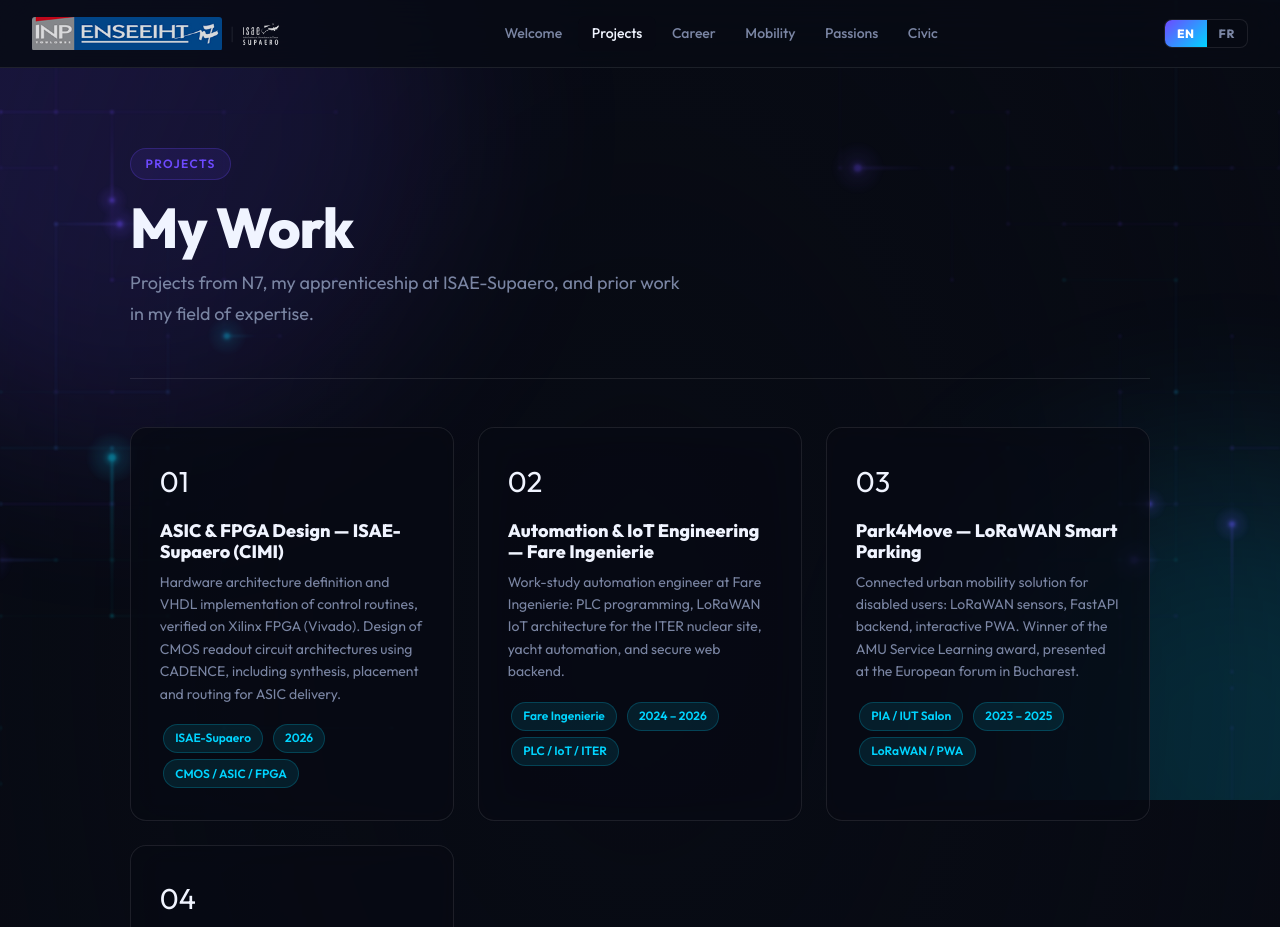
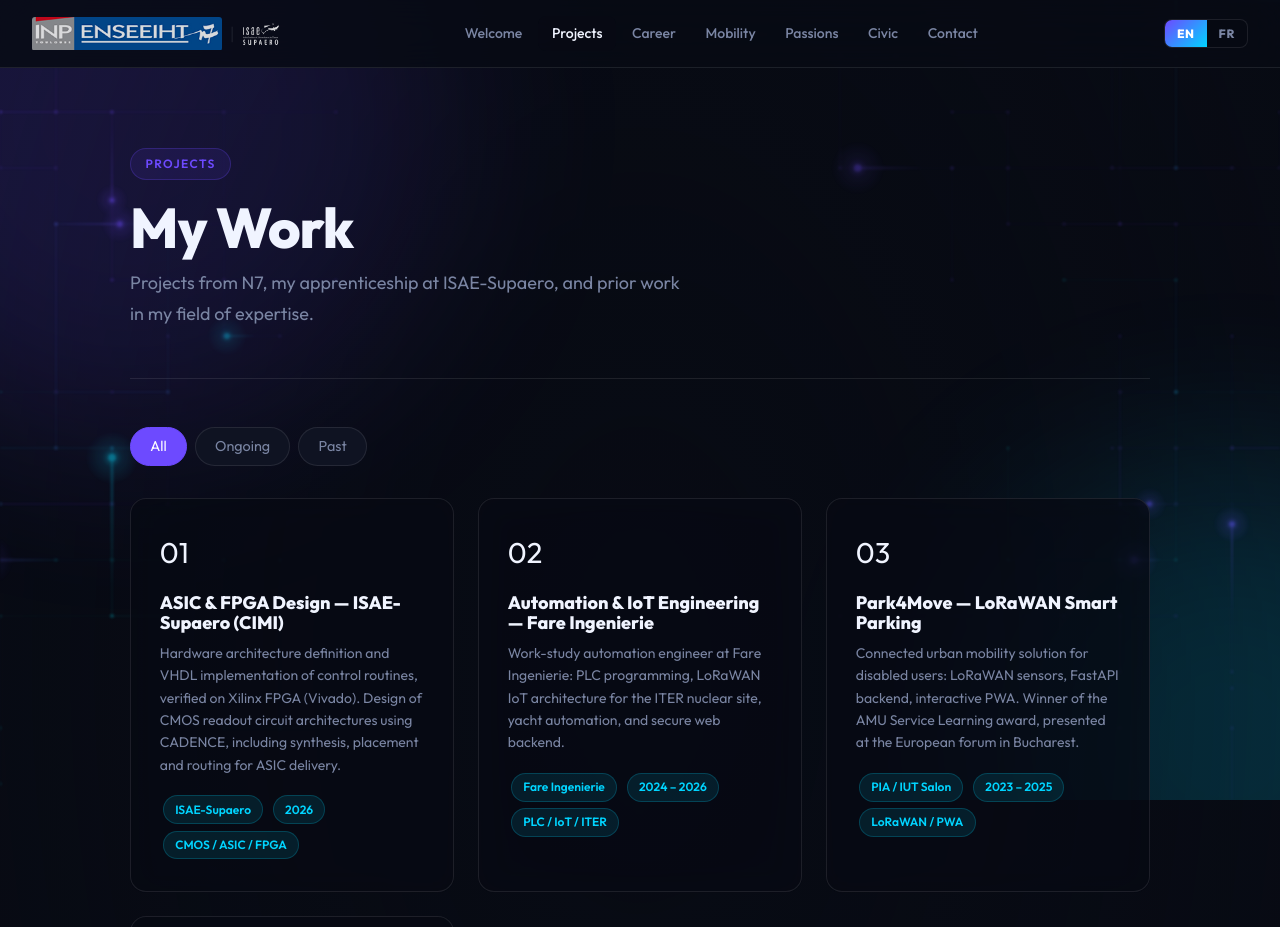
Before and after one commit to louis289/portfolio-louis-ghiglione, a plain HTML site: page projects.html in a window 1280 px wide. Shown: the top 927 px of the page. Drawn offline with Linux system fonts and the light colour scheme.

Commit message:
feat: add contact page and project/civic filters
- Added contact.html with email and LinkedIn
- Added filter buttons (All / Ongoing / Past) to projects.html and civic.html
- Wired up filter logic in main.js using data-status attributes
- Updated translations.json with new contact and filter keys
- Added Contact link to nav partial

```diff
--- a/css/components.css
+++ b/css/components.css
@@ -310,6 +310,37 @@
 .hero__cta:hover {
   transform: translateY(-2px);
   box-shadow: 0 12px 40px rgba(109, 74, 255, 0.4);
+}
+
+/* ── Filters ── */
+.filter-group {
+  display: flex;
+  gap: var(--space-sm);
+  margin-bottom: var(--space-xl);
+  flex-wrap: wrap;
+}
+
+.filter-btn {
+  background: var(--color-surface);
+  color: var(--color-muted);
+  border: 1px solid var(--color-border);
+  border-radius: var(--radius-full);
+  padding: 0.6rem 1.2rem;
+  font-family: inherit;
+  font-size: 0.9rem;
+  cursor: pointer;
+  transition: all var(--t);
+}
+
+.filter-btn:hover {
+  background: rgba(255, 255, 255, 0.05);
+  color: var(--color-text);
+}
+
+.filter-btn.active {
+  background: var(--color-accent);
+  color: #fff;
+  border-color: var(--color-accent);
 }
 
 /* ── Grid Layouts ── */
--- a/data/translations.json
+++ b/data/translations.json
@@ -6,7 +6,13 @@
       "career": "Career",
       "mobility": "Mobility",
       "passions": "Passions",
-      "civic": "Civic"
+      "civic": "Civic",
+      "contact": "Contact"
+    },
+    "filter": {
+      "all": "All",
+      "ongoing": "Ongoing",
+      "past": "Past"
     },
     "welcome": {
       "tag": "E-Portfolio · INP N7 · 2026",
@@ -284,6 +290,13 @@
         ]
       }
     },
+    "contact": {
+      "tag": "Get in touch",
+      "title": "Contact me",
+      "desc": "Feel free to reach out to me via email or LinkedIn for any inquiries or opportunities.",
+      "email": "Email",
+      "linkedin": "LinkedIn"
+    },
     "footer": "Louis Ghiglione · N7 · 2026 — Built for CAM L3 FISA S5"
   },
   "fr": {
@@ -293,7 +306,13 @@
       "career": "Carrière",
       "mobility": "Mobilité",
       "passions": "Passions",
-      "civic": "Engagement"
+      "civic": "Engagement",
+      "contact": "Contact"
+    },
+    "filter": {
+      "all": "Tout",
+      "ongoing": "En cours",
+      "past": "Passé"
     },
     "welcome": {
       "tag": "E-Portfolio · INP N7 · 2026",
@@ -571,6 +590,13 @@
         ]
       }
     },
+    "contact": {
+      "tag": "Me contacter",
+      "title": "Contact",
+      "desc": "N'hésitez pas à me contacter par e-mail ou sur LinkedIn pour toute question ou opportunité.",
+      "email": "E-mail",
+      "linkedin": "LinkedIn"
+    },
     "footer": "Louis Ghiglione · N7 · 2026 — Portfolio CAM L3 FISA S5"
   }
 }
--- a/js/main.js
+++ b/js/main.js
@@ -12,6 +12,29 @@
 async function tryInitMap() {
   const { initMap } = await import('./map.js');
   initMap();
+}
+
+/** Initializes the card filtering logic (ongoing/past/all) */
+function initFilters() {
+  const filterBtns = document.querySelectorAll('.filter-btn');
+  if (filterBtns.length === 0) return;
+
+  filterBtns.forEach(btn => {
+    btn.addEventListener('click', () => {
+      // Update active state
+      filterBtns.forEach(b => b.classList.remove('active'));
+      btn.classList.add('active');
+
+      const filter = btn.dataset.filter;
+      document.querySelectorAll('.card[data-status]').forEach(card => {
+        if (filter === 'all' || card.dataset.status === filter) {
+          card.style.display = '';
+        } else {
+          card.style.display = 'none';
+        }
+      });
+    });
+  });
 }
 
 document.addEventListener('DOMContentLoaded', async () => {
@@ -32,7 +55,10 @@
     document.addEventListener('langchange', () => initModals(translations));
   }
 
-  // 4. Init Leaflet map only on the mobility page
+  // 4. Initialize filters (if any on page)
+  initFilters();
+
+  // 5. Init Leaflet map only on the mobility page
   if (document.body.dataset.page === 'mobility') {
     await tryInitMap();
     window.addEventListener('load', tryInitMap, { once: true });
--- a/partials/nav.html
+++ b/partials/nav.html
@@ -15,6 +15,7 @@
     <li><a href="./mobility.html" class="nav-link" data-page="mobility" data-i18n="nav.mobility"></a></li>
     <li><a href="./passions.html" class="nav-link" data-page="passions" data-i18n="nav.passions"></a></li>
     <li><a href="./civic.html"    class="nav-link" data-page="civic"    data-i18n="nav.civic"></a></li>
+    <li><a href="./contact.html"  class="nav-link" data-page="contact"  data-i18n="nav.contact"></a></li>
   </ul>
   <div class="nav-actions">
     <div class="lang-switcher" role="group" aria-label="Language selection">
--- a/projects.html
+++ b/projects.html
@@ -33,9 +33,15 @@
         <p class="section-desc"   data-i18n="projects.desc"></p>
       </header>
 
+      <div class="filter-group" role="group" aria-label="Filter projects">
+        <button class="filter-btn active" data-filter="all" data-i18n="filter.all"></button>
+        <button class="filter-btn" data-filter="ongoing" data-i18n="filter.ongoing"></button>
+        <button class="filter-btn" data-filter="past" data-i18n="filter.past"></button>
+      </div>
+
       <ul class="grid-2" role="list">
 
-        <li class="card" data-modal="projects.p1_article">
+        <li class="card" data-modal="projects.p1_article" data-status="ongoing">
           <span class="card__icon" aria-hidden="true">01</span>
           <h2 class="card__title" data-i18n="projects.p1_title"></h2>
           <p class="card__body"   data-i18n="projects.p1_desc"></p>
@@ -46,7 +52,7 @@
           </div>
         </li>
 
-        <li class="card" data-modal="projects.p2_article">
+        <li class="card" data-modal="projects.p2_article" data-status="past">
           <span class="card__icon" aria-hidden="true">02</span>
           <h2 class="card__title" data-i18n="projects.p2_title"></h2>
           <p class="card__body"   data-i18n="projects.p2_desc"></p>
@@ -57,7 +63,7 @@
           </div>
         </li>
 
-        <li class="card" data-modal="projects.p3_article">
+        <li class="card" data-modal="projects.p3_article" data-status="past">
           <span class="card__icon" aria-hidden="true">03</span>
           <h2 class="card__title" data-i18n="projects.p3_title"></h2>
           <p class="card__body"   data-i18n="projects.p3_desc"></p>
@@ -68,7 +74,7 @@
           </div>
         </li>
 
-        <li class="card" data-modal="projects.p4_article">
+        <li class="card" data-modal="projects.p4_article" data-status="past">
           <span class="card__icon" aria-hidden="true">04</span>
           <h2 class="card__title" data-i18n="projects.p4_title"></h2>
           <p class="card__body"   data-i18n="projects.p4_desc"></p>
```
Also changed, not shown: civic.html (+9 -3 lines), contact.html (added, +66 -0 lines).
